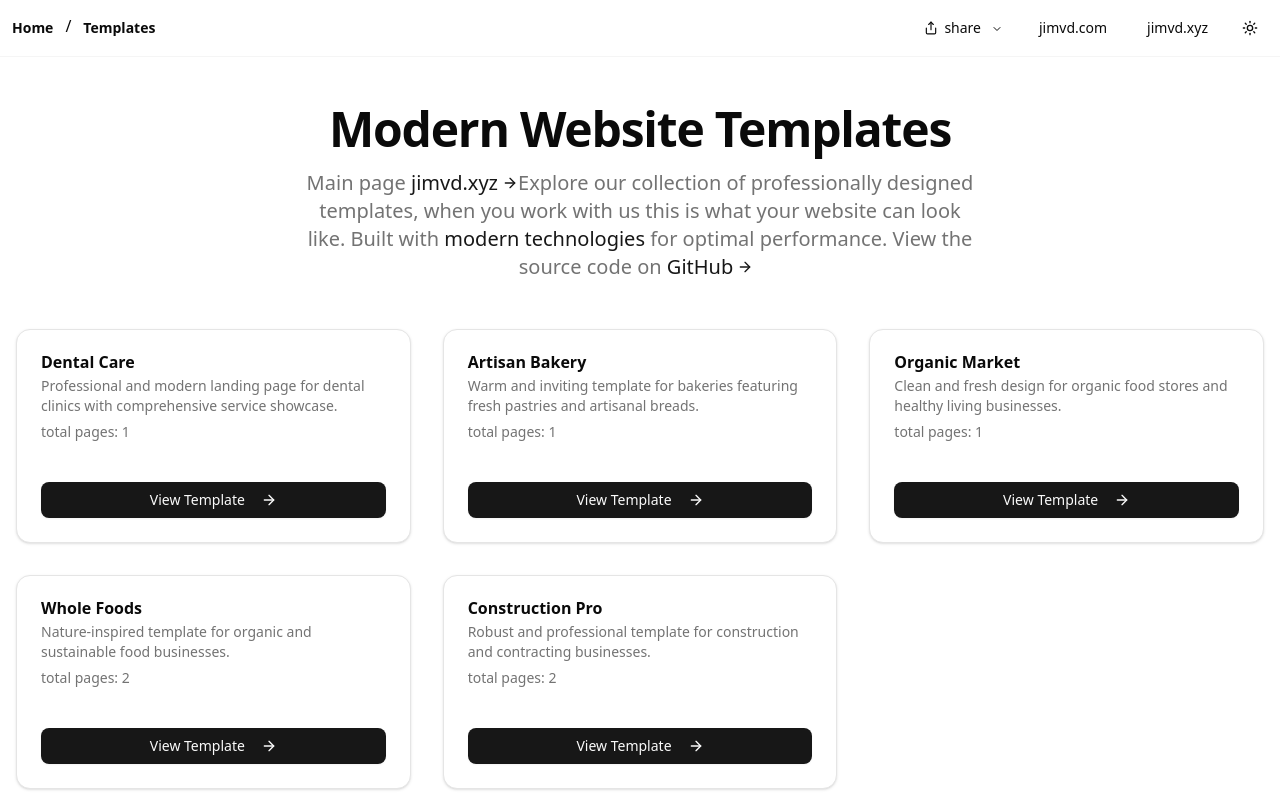
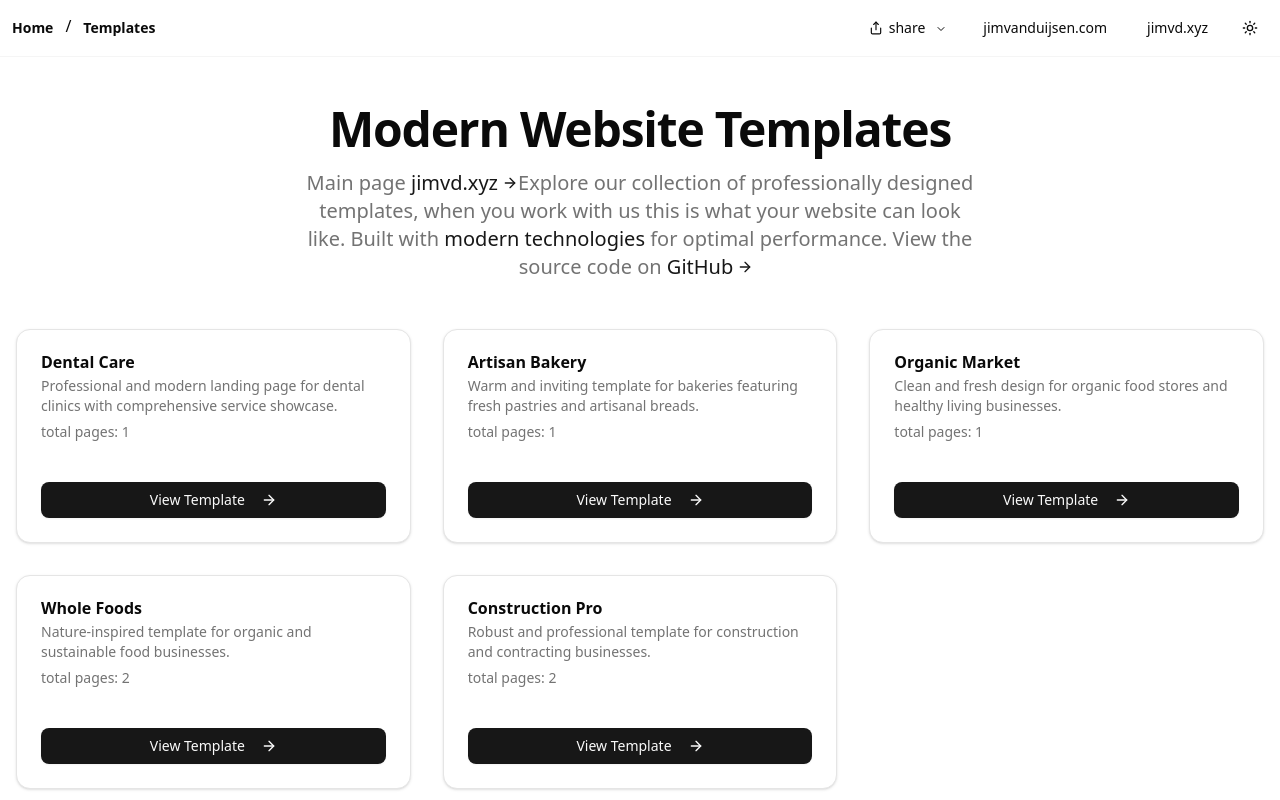
Before and after one commit to jim74763/template-site, a Next.js app: page / in a window 1280 px wide. Shown: the top 800 px of the page. Built offline with nearby package versions, Linux system fonts and the light colour scheme.

Commit message:
refactor: update domain references from `jimvd.com` to `jimvanduijsen.com` and apply minor formatting.

```diff
--- a/app/layout.tsx
+++ b/app/layout.tsx
@@ -50,7 +50,7 @@ export const metadata: Metadata = {
   alternates: {
     canonical: "https://jimvd.xyz",
   },
-  authors: [{ name: "Jim van duijsen", url: "https://jimvd.com" }],
+  authors: [{ name: "Jim van duijsen", url: "https://jimvanduijsen.com" }],
 };
 
 export default function RootLayout({
@@ -63,19 +63,23 @@ export default function RootLayout({
       <body
         className={cn(
           "min-h-screen bg-background font-sans antialiased",
-          inter.variable
+          inter.variable,
         )}
       >
-        <script defer src="https://umami.app.jimvd.xyz/script.js" data-website-id="8ceef7e6-25ee-4434-9403-2178553a6565"></script>
+        <script
+          defer
+          src="https://umami.app.jimvd.xyz/script.js"
+          data-website-id="8ceef7e6-25ee-4434-9403-2178553a6565"
+        ></script>
         <ThemeProvider
           attribute="class"
           defaultTheme="system"
           enableSystem
           disableTransitionOnChange
         >
-          <Navbar/>
+          <Navbar />
           <main className="flex-grow">{children}</main>
-          <FooterSection/>
+          <FooterSection />
         </ThemeProvider>
       </body>
     </html>
--- a/components/footer.tsx
+++ b/components/footer.tsx
@@ -7,8 +7,8 @@ const links = [
     href: "/",
   },
   {
-    title: "jimvd.com",
-    href: "https://jimvd.com",
+    title: "jimvanduijsen.com",
+    href: "https://jimvanduijsen.com",
     isExternal: true,
   },
   {
@@ -30,7 +30,7 @@ const links = [
     title: "LinkedIn",
     href: "https://www.linkedin.com/in/jim-van-duijsen-1124282a0/",
     isExternal: true,
-  }
+  },
 ];
 
 export default function FooterSection() {
--- a/components/shared/Navbar.tsx
+++ b/components/shared/Navbar.tsx
@@ -28,7 +28,7 @@ export function Navbar() {
         segment
           .split("-")
           .map((word) => word.charAt(0).toUpperCase() + word.slice(1))
-          .join(" ")
+          .join(" "),
       ) || [];
 
   const [copy, setCopy] = useState(false);
@@ -82,7 +82,7 @@ export function Navbar() {
           </NavigationMenuList>
         </NavigationMenu>
 
-        {/* Right side - jimvd.com and share */}
+        {/* Right side - jimvanduijsen.com and share */}
         <NavigationMenu>
           <NavigationMenuList className="flex items-center gap-2">
             <NavigationMenuItem>
@@ -132,12 +132,12 @@ export function Navbar() {
             <NavigationMenuItem>
               <NavigationMenuLink asChild>
                 <Link
-                  href="https://jimvd.com"
+                  href="https://jimvanduijsen.com"
                   target="_blank"
                   rel="noopener noreferrer"
                   className="text-sm font-medium mx-2"
                 >
-                  jimvd.com
+                  jimvanduijsen.com
                 </Link>
               </NavigationMenuLink>
             </NavigationMenuItem>
```
Also changed, not shown: 1 other file (tests, documents, lock files or other folders).
